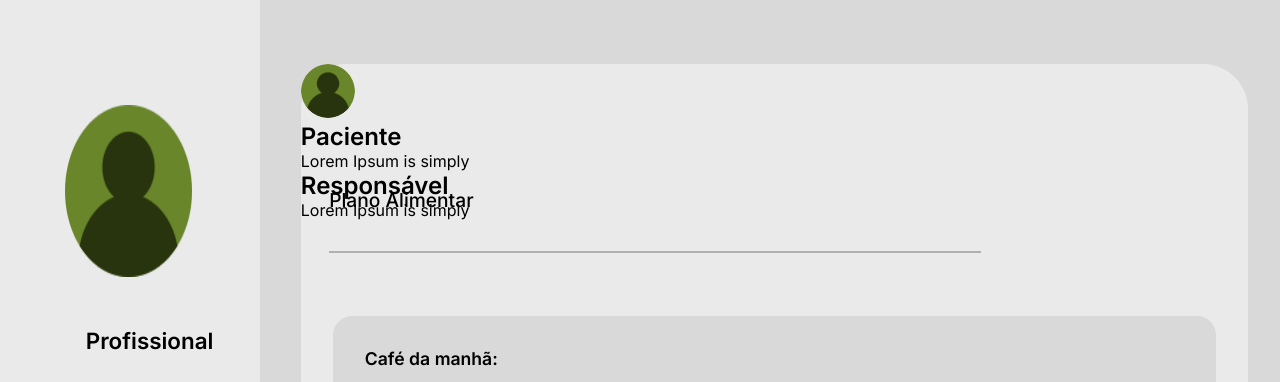
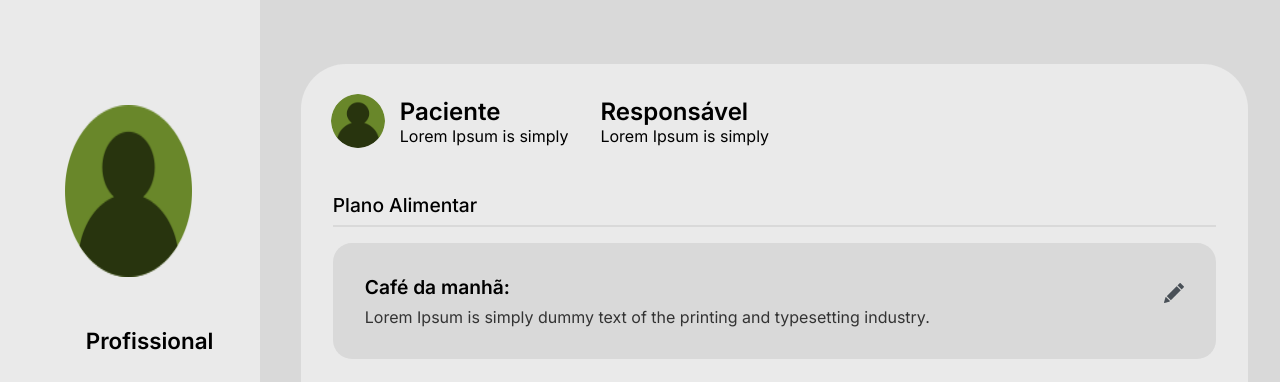
Before and after one commit to dudaferres/teste-site, a plain HTML site: page planoalimentar2.html in a window 1280 px wide. Shown: the part 120-502 px from the top of the page. Drawn offline with Linux system fonts and the light colour scheme.

Commit message:
feat: add changes

```diff
--- a/planoalimentar2.css
+++ b/planoalimentar2.css
@@ -1,11 +1,9 @@
 /* Medias */
 
 @media (max-width: 768px) {
-
 }
 
 @media (min-width: 1024px) {
-
 }
 
 * {
@@ -17,18 +15,16 @@
 body {
   margin: 0;
   padding: 0;
-    font-family: 'Inter', sans-serif;
+  font-family: "Inter", sans-serif;
 
-    background: #D9D9D9;
-
+  background: #d9d9d9;
 }
 
-html, body {
-
+html,
+body {
   height: 100%;
   margin: 0;
   padding: 0;
-
 }
 
 /* Notificação */
@@ -50,14 +46,14 @@ html, body {
 .notification-list {
   display: none;
   position: absolute;
-    top: 4rem;
-    right: 1rem;
+  top: 5rem;
+  right: 2.2rem;
   width: 200px;
   background-color: white;
   box-shadow: 0 2px 5px rgba(0, 0, 0, 0.2);
   border-radius: 5px;
   padding: 10px;
-    z-index: 10;
+  z-index: 20;
 }
 
 .notification-list ul {
@@ -84,11 +80,11 @@ header {
   position: relative;
   width: 100%;
   height: 14%;
-    background: #EAEAEA;
+  background: #eaeaea;
 }
 
 header a {
-    font-family: 'Inter';
+  font-family: "Inter";
   margin-left: 73%;
   margin-top: 0%;
   padding: 1rem 0rem;
@@ -109,7 +105,6 @@ header a {
 /*Sidebar*/
 
 .sidebar {
-
   position: absolute;
   width: 20.3%;
   height: 216%;
@@ -117,12 +112,10 @@ header a {
   top: 0%;
   padding: 0% 0%;
 
-    background: #EAEAEA;
-
+  background: #eaeaea;
 }
 
 .img_logo {
-
   position: absolute;
   width: 74%;
   height: 5%;
@@ -131,22 +124,18 @@ header a {
 
   filter: drop-shadow(4px 4px 4px rgba(0, 0, 0, 0.25));
   border-radius: 5%;
-
 }
 
 .usuario {
-
   position: absolute;
   width: 49%;
   height: 10%;
   left: 25%;
   top: 13%;
-
 }
 /* Estilização dos Links*/
 
 a {
-
   background: none;
   border: none;
   color: inherit;
@@ -154,7 +143,6 @@ a {
   padding: 0%;
   cursor: pointer;
   text-decoration: none;
-
 }
 
 .link_sidebar {
@@ -162,11 +150,9 @@ a {
   display: flex;
   flex-direction: column;
   gap: 1em;
-
 }
 
 .link_sidebar a {
-
   display: block;
   line-height: 1.9rem;
   margin: 0 auto;
@@ -180,68 +166,56 @@ a {
   transition: background 0.1s ease, padding 0.1s ease;
 
   color: #626262;
-
 }
 
 .link_sidebar a:hover {
-    background: #D9D9D9;
+  background: #d9d9d9;
   padding: 1em 0em;
 }
 
-
-
 /* Painel de Responsavel e Paciente*/
 
-
 .profissional {
-
   position: absolute;
   left: 33%;
   top: 26%;
 
-    font-family: 'Inter';
+  font-family: "Inter";
   font-style: normal;
   font-weight: 600;
   font-size: 1.4rem;
   line-height: 24px;
 
   color: #000000;
-
 }
 
-.nome_1{
-
+.nome_1 {
   position: absolute;
   left: 30%;
   top: 30%;
 
-    font-family: 'Inter';
+  font-family: "Inter";
   font-style: normal;
   font-weight: 400;
-    font-size:0.9rem;
+  font-size: 0.9rem;
   line-height: 22%;
 
   color: #000000;
-
 }
 
-
 .linha {
-
   position: absolute;
   width: 70%;
-    height:0%;
+  height: 0%;
   left: 14.5%;
   top: 36%;
 
-    border: 1px solid #9B9B9B;
-
+  border: 1px solid #9b9b9b;
 }
 
 /* Plano de Alimentação*/
 
-.plano{
-
+.plano {
   display: flex;
   display: block;
   position: absolute;
@@ -250,80 +224,58 @@ a {
   left: 23.5%;
   top: 23%;
 
-    background: #EAEAEA;
+  background: #eaeaea;
   border-radius: 45px;
-
 }
 
-.foto-utilizador{
+.foto-utilizador {
   width: 54px;
   height: 54px;
-}
-
-.plano_alimentar {
-
-    position: absolute;
-    width: 20%;
-    height: 10%;
-    left: 3%;
-    top: 3%;
-
-    font-family: 'Inter';
-    font-style: normal;
-    font-weight: 500;
-    font-size: 120%;
-    line-height: 120%;
-
-    color: #000000;
-
-
+  margin-right: 15px;
 }
 
 .linha2 {
-
   position: absolute;
   width: 68.8vw;
   height: 0%;
   left: 2.99%;
   top: 7.5%;
 
-    border: 1px solid #B0B0B0;
-
+  border: 1px solid #b0b0b0;
 }
 
 /* Estilo geral para a seção 'plano' */
-.plano{
-    display: flex;  /* Define o layout como Flexbox para distribuir os elementos de forma flexível */
+.plano {
+  display: flex; /* Define o layout como Flexbox para distribuir os elementos de forma flexível */
   display: block; /* Remover este 'display: block' porque já foi definido 'flex' (redundante) */
   position: absolute; /* O posicionamento absoluto pode afetar a responsividade, especialmente em telas pequenas */
   width: 74%; /* Define a largura da seção como 74% da tela */
   height: 167vh; /* Define a altura como 167% da altura da tela, criando um layout grande */
   left: 23.5%; /* Posiciona a seção 23.5% da largura da tela à esquerda */
   top: 23%; /* Posiciona a seção 23% da altura da tela para baixo */
-    background: #EAEAEA; /* Cor de fundo da seção, um tom claro de cinza */
+  background: #eaeaea; /* Cor de fundo da seção, um tom claro de cinza */
   border-radius: 45px; /* Bordas arredondadas para a seção */
 }
 
 /* Estilo para a foto do utilizador */
-.foto-utilizador{
+.foto-utilizador {
   width: 54px; /* Define a largura da foto */
   height: 54px; /* Define a altura da foto */
-    border-radius: 50%;  /* Torna a imagem redonda */
+  border-radius: 50%; /* Torna a imagem redonda */
 }
-
 
 /* Estilo para o título 'Plano Alimentar' */
 .plano_alimentar {
-    /* Posicionamento absoluto para manter o título fixo no local */
-    width: 20%; /* Define a largura do título como 20% da largura da tela */
-    top: 3%; /* Posiciona o título 3% da parte superior da tela */
-    left: 3%; /* Posiciona o título 3% da parte esquerda da tela */
-    font-family: 'Inter', sans-serif; /* Definindo a fonte para o título */
+  font-family: "Inter", sans-serif; /* Definindo a fonte para o título */
   font-weight: 500; /* Peso da fonte */
   font-size: 1.2rem; /* Tamanho da fonte */
   line-height: 1.2; /* Altura da linha para garantir legibilidade */
   color: #000000; /* Cor do texto em preto */
-    padding-top: 9%;
+  width: 69vw;
+  margin: auto;
+  padding-top: 1rem;
+  padding-bottom: 0.5rem;
+  border-bottom: 2px solid #d9d9d9;
 }
 
 /* Estilo para a linha decorativa abaixo do título */
@@ -332,12 +284,12 @@ a {
   width: 68.8%; /* A linha ocupa 68.8% da largura da tela */
   top: 14%; /* Posiciona a linha 7.5% abaixo da parte superior */
   left: 2.99%; /* Posiciona a linha 2.99% da borda esquerda */
-    border: 1px solid #B0B0B0; /* Define uma borda cinza para a linha */
+  border: 1px solid #b0b0b0; /* Define uma borda cinza para a linha */
 }
 
 /* Estilo para a seção de refeições */
 .refeicoes {
-    margin-top: 6rem; /* Adiciona uma margem superior de 6rem para separar do título */
+  margin-top: 1rem; /* Adiciona uma margem superior de 6rem para separar do título */
   display: flex; /* Usando flexbox para distribuir os elementos dentro de 'refeicoes' */
   flex-direction: column; /* Organiza os elementos de forma vertical */
   align-items: center; /* Centraliza os itens dentro da coluna */
@@ -359,13 +311,12 @@ a {
 /* Estilo para cada caixa de refeição */
 .box-cinza {
   width: 69vw; /* A caixa ocupa 69% da largura da tela */
-    height: 20vh; /* A altura da caixa é 20% da altura da tela */
   padding: 2rem; /* Espaçamento interno da caixa de 2rem */
-    background: #D9D9D9; /* Cor de fundo cinza para a caixa */
+  background: #d9d9d9; /* Cor de fundo cinza para a caixa */
   border-radius: 19px; /* Bordas arredondadas na caixa */
-    display: flex; /* Flexbox dentro da caixa */
-    flex-direction: column; /* Organiza os elementos na coluna */
-    align-items: flex-start; /* Alinha os itens à esquerda */
+  display: flex;
+  justify-content: space-between;
+  align-items: center;
 }
 
 /* Estilo para o título dentro de cada caixa de refeição */
@@ -380,3 +331,15 @@ a {
   height: auto; /* Ajuste a altura automaticamente para manter a proporção */
   margin-bottom: 1rem; /* Adiciona espaçamento abaixo da imagem */
 }
+
+.card {
+  display: flex;
+  align-items: center;
+  padding: 30px 30px;
+}
+
+.details {
+  display: flex;
+  gap: 2rem;
+  width: 100%;
+}
--- a/planoalimentar2.html
+++ b/planoalimentar2.html
@@ -65,23 +65,30 @@
     </aside>
 
     <section class="plano">
+        <div class="card">
             <img class="foto-utilizador" src="./Assets/do-utilizador.png" alt="Foto do utilizador">
+            <div class="details">
+                <div class="info">
                     <h1 class="paciente">Paciente</h1>
                     <p class="nome-paciente">Lorem Ipsum is simply</p>
+                </div>
 
+                <div class="info">
                     <h1 class="nome-responsavel">Responsável</h1>
                     <p class="nome-responsavel">Lorem Ipsum is simply</p>
-
-        <h1 class="plano_alimentar">Plano Alimentar</h1>
-
-        <img src="/Assets/Line 2.png" class="linha2" alt="Linha decorativa">
+                </div>
+            </div>
+        </div>
+        <div class="plano_alimentar">Plano Alimentar</div>
 
         <div class="refeicoes">
             <!-- Adicionando mais semântica -->
             <div class="box-cinza">
+                <div class="content">
                     <h2>Café da manhã:</h2>
+                    <p>Lorem Ipsum is simply dummy text of the printing and typesetting industry.</p>
+                </div>
                 <img src="./Assets/ferramenta-lapis 1 (1).png" alt="Ícone de editar plano alimentar">
-                <p>Lorem Ipsum is simply dummy text of the printing and typesetting industry.</p>
             </div>
 
             <div class="box-cinza">
```
Lines whose indentation alone changed are shown as unchanged.
